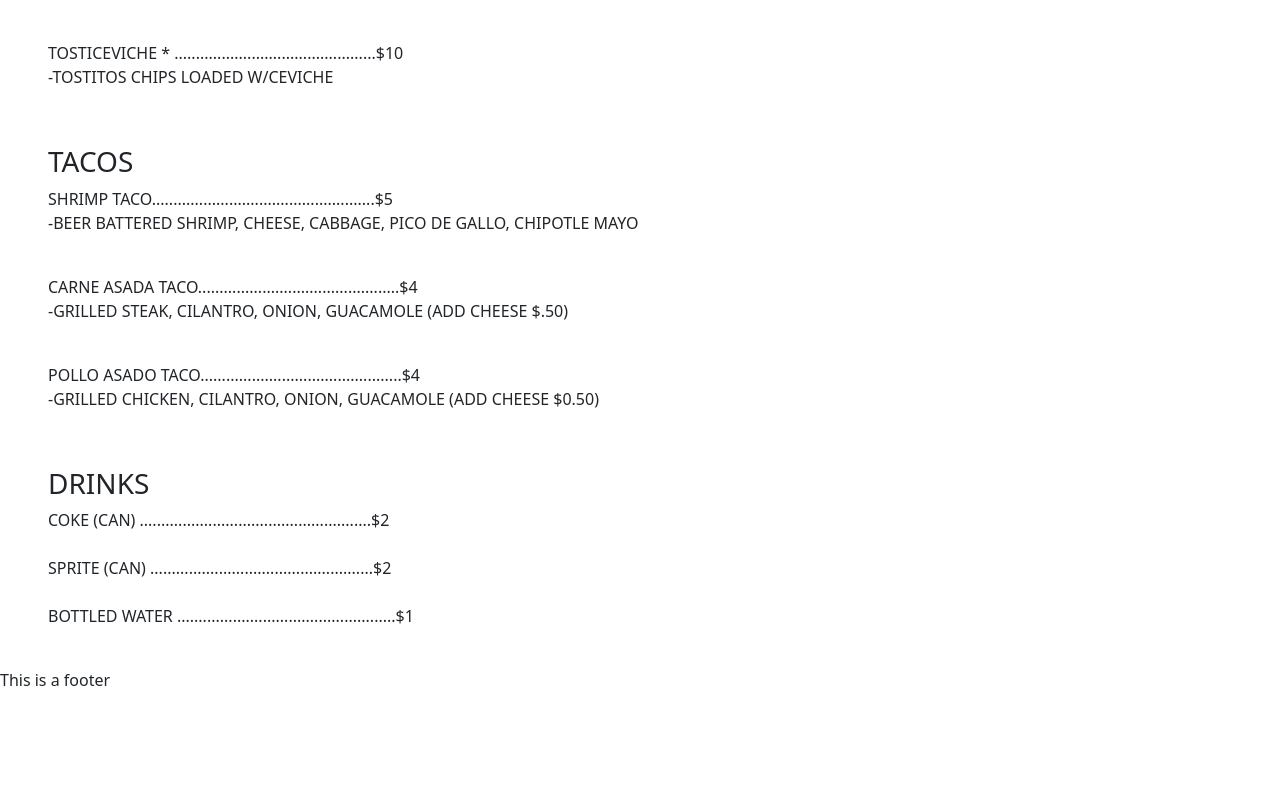
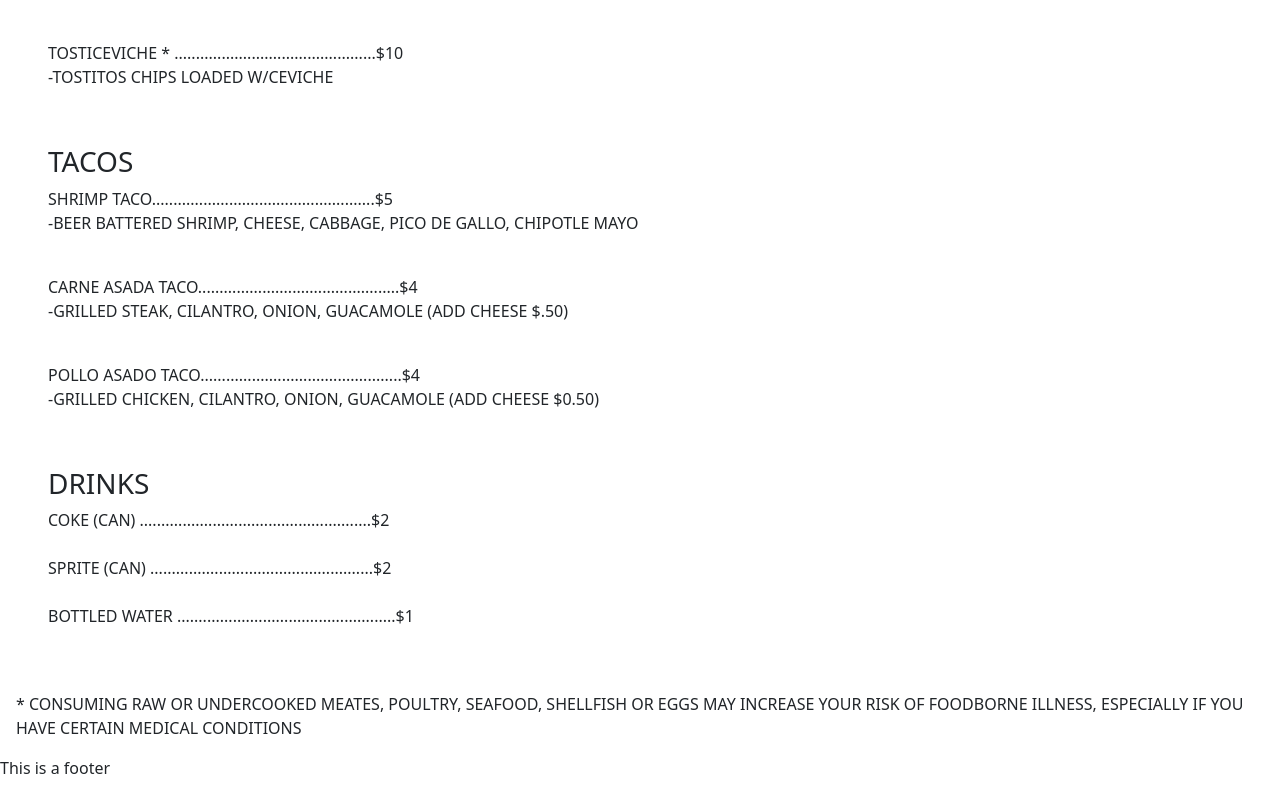
Before and after one commit to arrozconpollo220/Compitas-Tacos-Mariscos, a React (Vite) app in the folder Compitas-Tacos-Marisscos/: page /menu in a window 1280 px wide. Shown: the part 1421-2217 px from the top of the page. Before the commit the page ends 2129 px from the top, so only its background shows below. Built offline with nearby package versions, Linux system fonts and the light colour scheme.

Commit message:
updated menu and added background image to menu.jsx

```diff
--- a/Compitas-Tacos-Marisscos/src/pages/Menu.jsx
+++ b/Compitas-Tacos-Marisscos/src/pages/Menu.jsx
@@ -1,4 +1,5 @@
-
+import React from 'react';
+import backgroundimage from '../public/Menu-background.svg';
 
 function Menu() {
   return (
@@ -75,6 +76,9 @@ function Menu() {
         <li>BOTTLED WATER ...................................................$1</li>
         <br></br>
         </ul>
+
+        <br></br>
+        <p>* CONSUMING RAW OR UNDERCOOKED MEATES, POULTRY, SEAFOOD, SHELLFISH OR EGGS MAY INCREASE YOUR RISK OF FOODBORNE ILLNESS, ESPECIALLY IF YOU HAVE CERTAIN MEDICAL CONDITIONS</p>
       </div>
     </div>
   );
```
Also changed, not shown: 1 other file (tests, documents, lock files or other folders).
